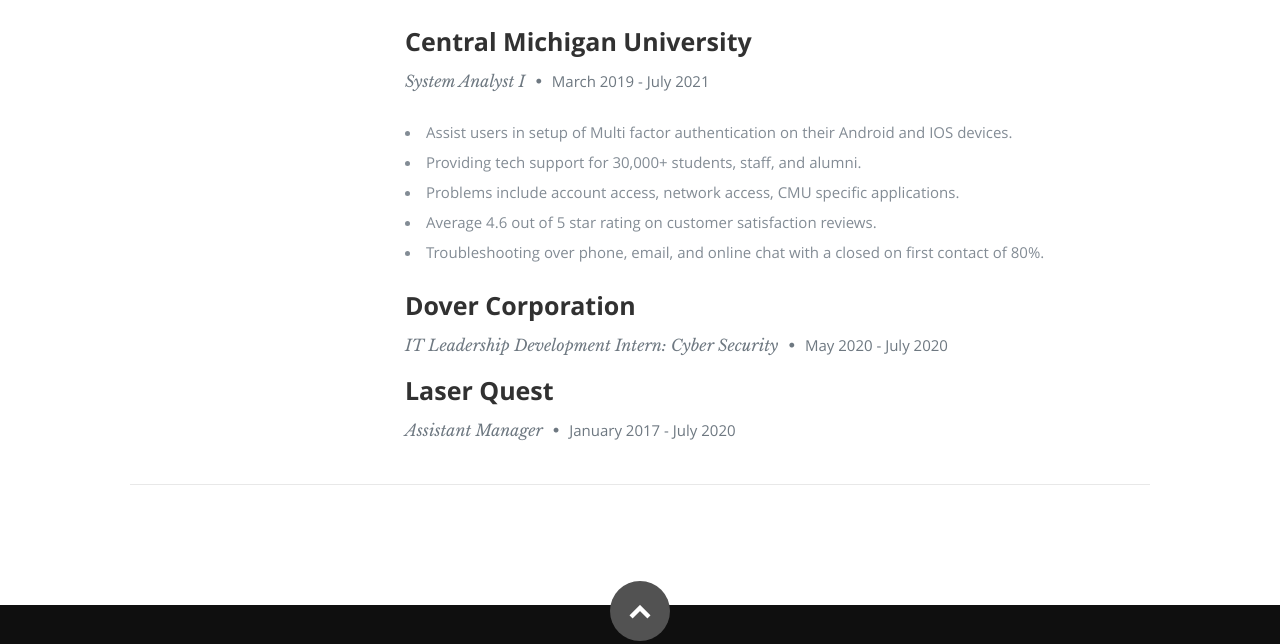
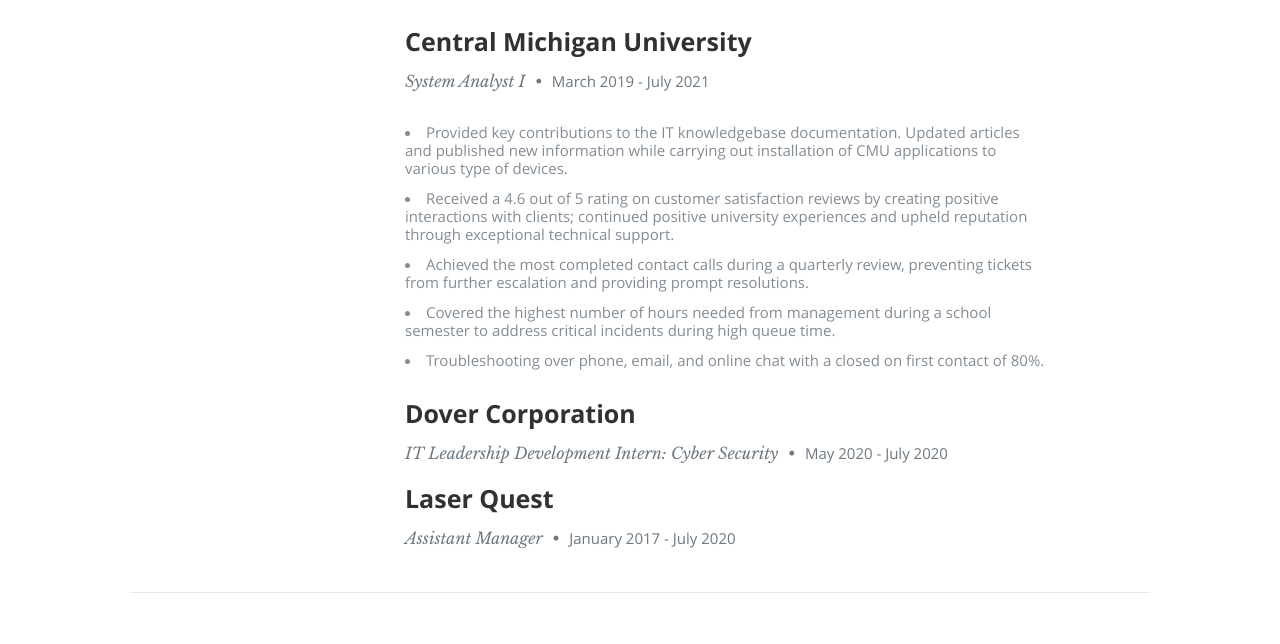
Before and after one commit to jdm0521/azure-resume, a plain HTML site: page frontend/index.html in a window 1280 px wide. Shown: the part 1903-2547 px from the top of the page. Drawn offline with nearby package versions, Linux system fonts and the light colour scheme; no server answers.

```diff
--- a/frontend/index.html
+++ b/frontend/index.html
@@ -197,10 +197,14 @@
                   <p class="info">System Analyst I <span>&bull;</span> <em class="date">March 2019 - July 2021</em></p>
 
                   <p>
-                     <li>Assist users in setup of Multi factor authentication on their Android and IOS devices.</li>
-                     <li>Providing tech support for 30,000+ students, staff, and alumni.</li>
-                     <li>Problems include account access, network access, CMU specific applications.</li>
-                     <li>Average 4.6 out of 5 star rating on customer satisfaction reviews.</li>
+                     <li>Provided key contributions to the IT knowledgebase documentation. Updated articles and published new information
+                        while carrying out installation of CMU applications to various type of devices.</li>
+                     <li>Received a 4.6 out of 5 rating on customer satisfaction reviews by creating positive interactions with clients; continued
+                        positive university experiences and upheld reputation through exceptional technical support.</li>
+                     <li>Achieved the most completed contact calls during a quarterly review, preventing tickets from further escalation and
+                        providing prompt resolutions.</li>
+                     <li>Covered the highest number of hours needed from management during a school semester to address critical
+                        incidents during high queue time.</li>
                      <li>Troubleshooting over phone, email, and online chat with a closed on first contact of 80%. </li>
                   </p>
 
```
